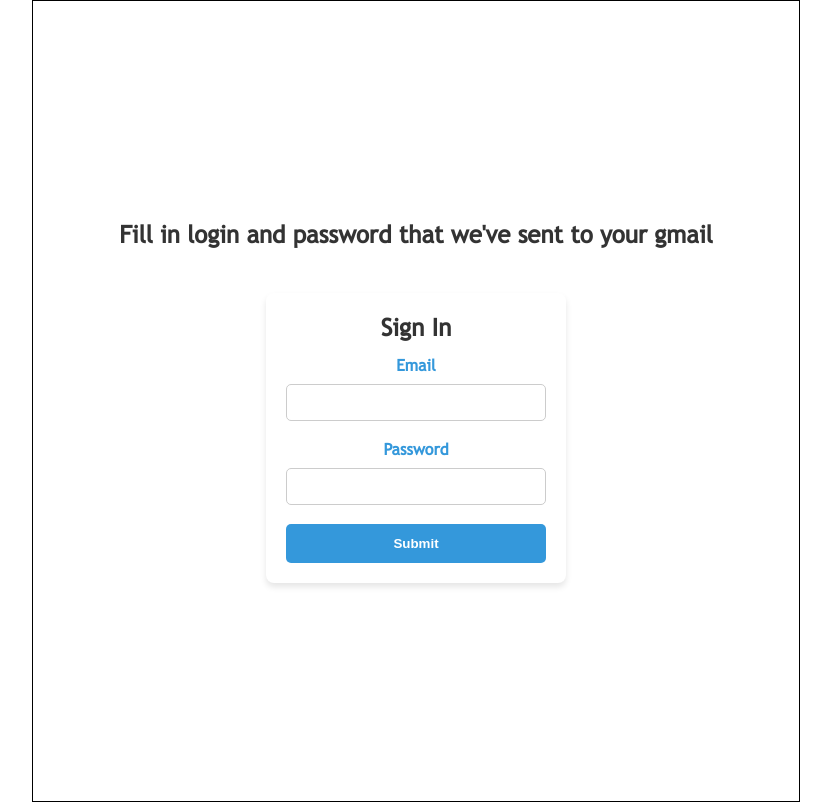
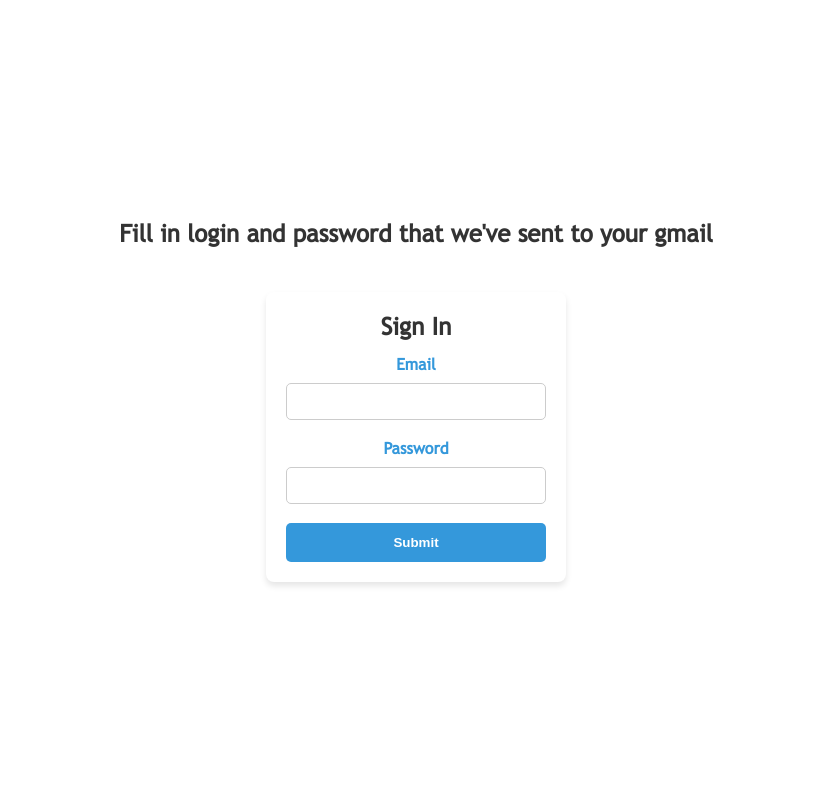
Before and after one commit to nurikmolodes/hint-app, a React (Vite) app: page / in a window 1280 px wide. Shown: the whole page, without its empty margins (224-1055 px from the left). Built offline with nearby package versions, Linux system fonts and the light colour scheme.

Commit message:
removed black line

```diff
--- a/src/styles/App.scss
+++ b/src/styles/App.scss
@@ -2,7 +2,7 @@
   max-width: 768px;
   margin: auto;
   background-color: #ffffff;
-  border: 1px solid black;
+  // border: 1px solid black;
   display: flex;
   flex-direction: column;
   min-height: 100vh;
```
